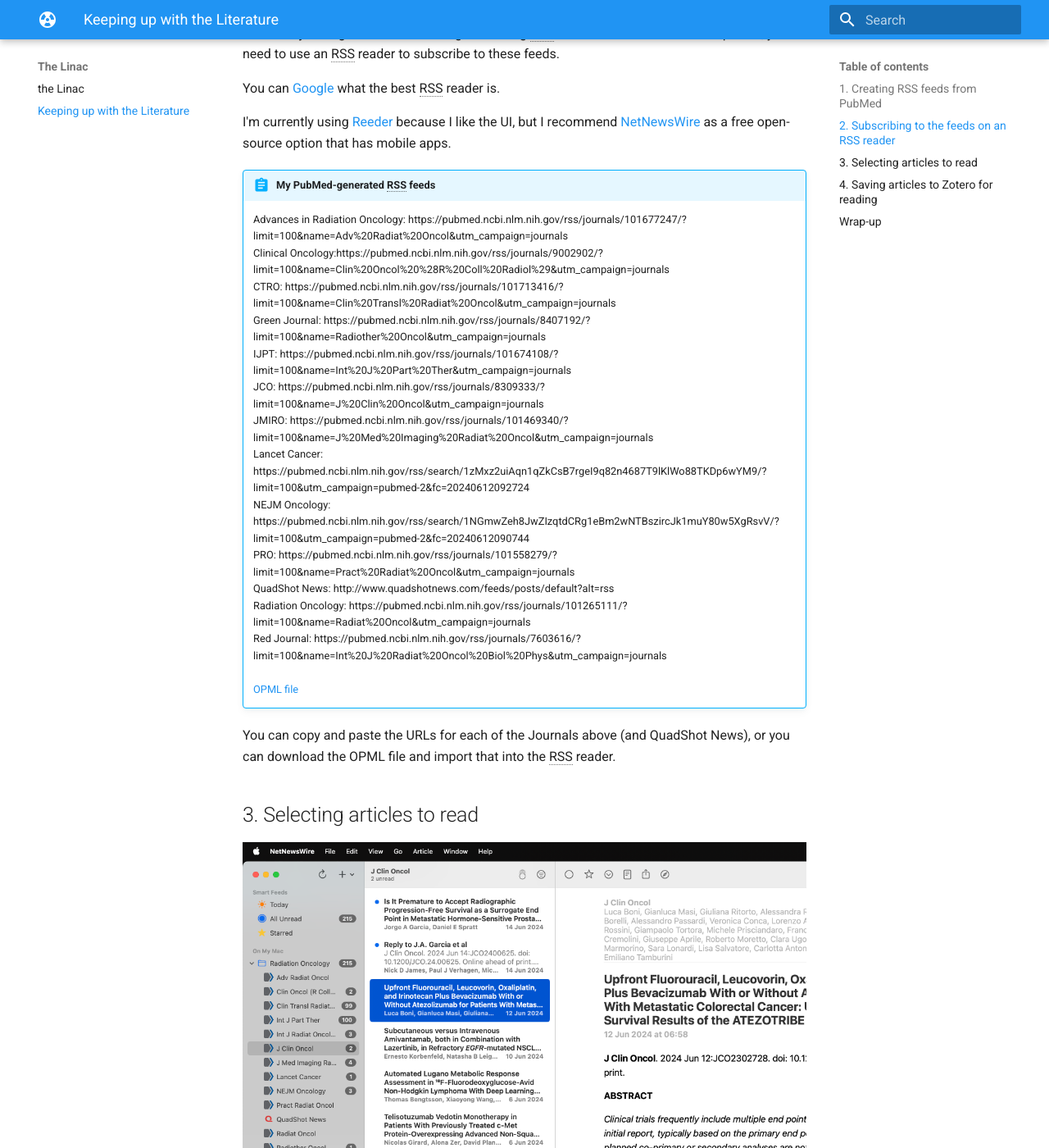
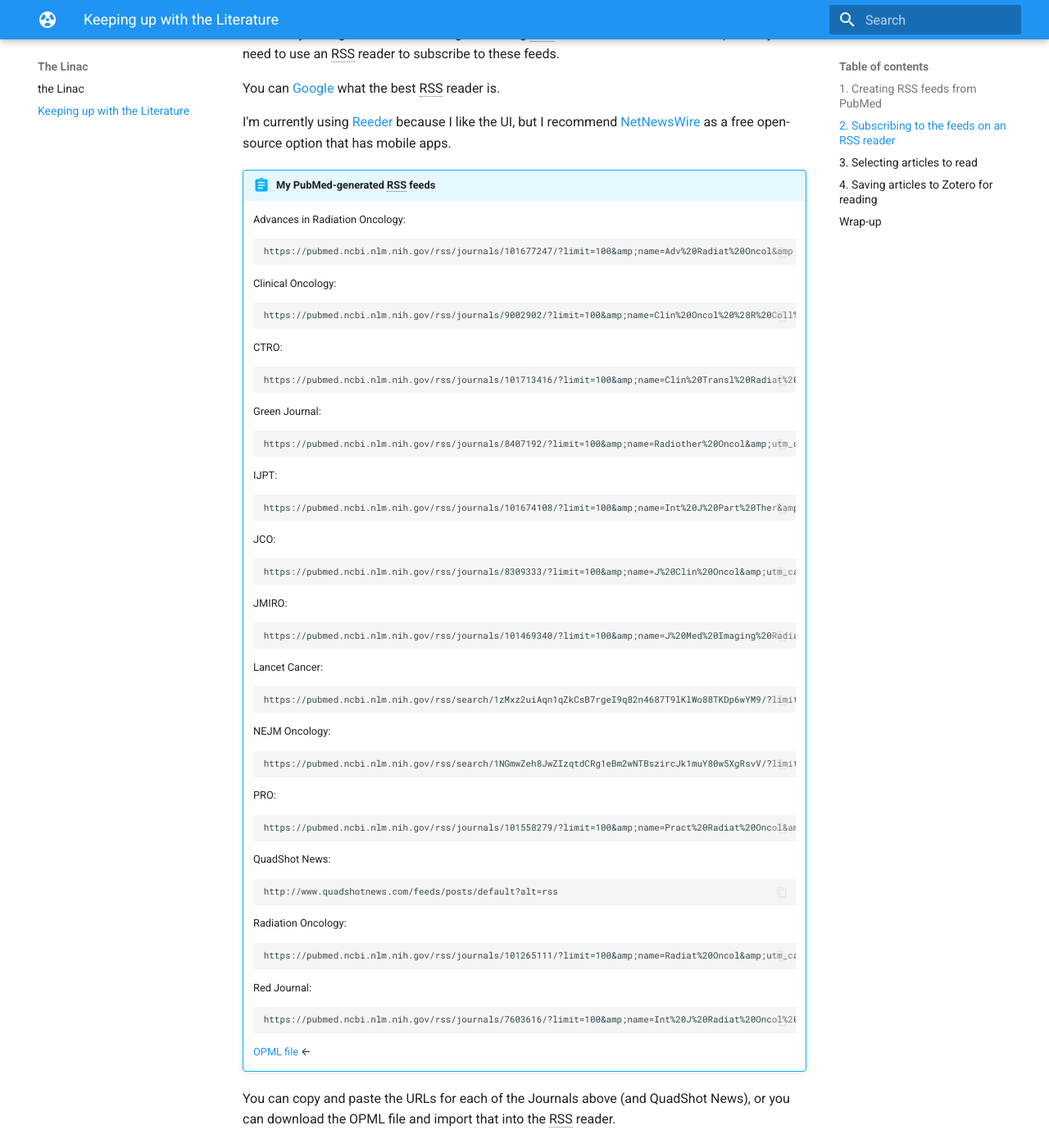
Before and after one commit to fractionasian/thelinac, an MkDocs documentation site: the page built from docs/literature.md, in a window 1280 px wide and 1400 px high, scrolled down 3121 px. Shown: the whole window at 82% size. Built offline with MkDocs 1.6.1 and Material for MkDocs 9.7.7, drawn with Linux system fonts in a browser that asks for light colours; some of the changed lines change nothing that is shown.

Commit message:
fix urls in literature

````diff
--- a/docs/literature.md
+++ b/docs/literature.md
@@ -40,20 +40,59 @@
 I'm currently using [Reeder](https://www.reederapp.com/) because I like the UI, but I recommend [NetNewsWire](https://netnewswire.com/) as a free open-source option that has mobile apps.
 
 !!! abstract "My PubMed-generated RSS feeds"
-    Advances in Radiation Oncology: https://pubmed.ncbi.nlm.nih.gov/rss/journals/101677247/?limit=100&amp;name=Adv%20Radiat%20Oncol&amp;utm_campaign=journals<br>
-    Clinical Oncology:https://pubmed.ncbi.nlm.nih.gov/rss/journals/9002902/?limit=100&amp;name=Clin%20Oncol%20%28R%20Coll%20Radiol%29&amp;utm_campaign=journals<br>
-    CTRO: https://pubmed.ncbi.nlm.nih.gov/rss/journals/101713416/?limit=100&amp;name=Clin%20Transl%20Radiat%20Oncol&amp;utm_campaign=journals<br>
-    Green Journal: https://pubmed.ncbi.nlm.nih.gov/rss/journals/8407192/?limit=100&amp;name=Radiother%20Oncol&amp;utm_campaign=journals<br>
-    IJPT: https://pubmed.ncbi.nlm.nih.gov/rss/journals/101674108/?limit=100&amp;name=Int%20J%20Part%20Ther&amp;utm_campaign=journals<br>
-    JCO: https://pubmed.ncbi.nlm.nih.gov/rss/journals/8309333/?limit=100&amp;name=J%20Clin%20Oncol&amp;utm_campaign=journals<br>
-    JMIRO: https://pubmed.ncbi.nlm.nih.gov/rss/journals/101469340/?limit=100&amp;name=J%20Med%20Imaging%20Radiat%20Oncol&amp;utm_campaign=journals<br>
-    Lancet Cancer: https://pubmed.ncbi.nlm.nih.gov/rss/search/1zMxz2uiAqn1qZkCsB7rgeI9q82n4687T9lKlWo88TKDp6wYM9/?limit=100&amp;utm_campaign=pubmed-2&amp;fc=20240612092724<br>
-    NEJM Oncology: https://pubmed.ncbi.nlm.nih.gov/rss/search/1NGmwZeh8JwZIzqtdCRg1eBm2wNTBszircJk1muY80w5XgRsvV/?limit=100&amp;utm_campaign=pubmed-2&amp;fc=20240612090744<br>
-    PRO: https://pubmed.ncbi.nlm.nih.gov/rss/journals/101558279/?limit=100&amp;name=Pract%20Radiat%20Oncol&amp;utm_campaign=journals<br>
-    QuadShot News: http://www.quadshotnews.com/feeds/posts/default?alt=rss<br>
-    Radiation Oncology: https://pubmed.ncbi.nlm.nih.gov/rss/journals/101265111/?limit=100&amp;name=Radiat%20Oncol&amp;utm_campaign=journals<br>
-    Red Journal: https://pubmed.ncbi.nlm.nih.gov/rss/journals/7603616/?limit=100&amp;name=Int%20J%20Radiat%20Oncol%20Biol%20Phys&amp;utm_campaign=journals<br><br>
-    [OPML file](attachments/RadOnc.opml){:download="RadOnc.opml"}
+    Advances in Radiation Oncology:
+    ```
+    https://pubmed.ncbi.nlm.nih.gov/rss/journals/101677247/?limit=100&amp;name=Adv%20Radiat%20Oncol&amp;utm_campaign=journals
+    ```
+    Clinical Oncology:
+    ```
+    https://pubmed.ncbi.nlm.nih.gov/rss/journals/9002902/?limit=100&amp;name=Clin%20Oncol%20%28R%20Coll%20Radiol%29&amp;utm_campaign=journals
+    ```
+    CTRO:
+    ```
+    https://pubmed.ncbi.nlm.nih.gov/rss/journals/101713416/?limit=100&amp;name=Clin%20Transl%20Radiat%20Oncol&amp;utm_campaign=journals
+    ```
+    Green Journal:
+    ```
+    https://pubmed.ncbi.nlm.nih.gov/rss/journals/8407192/?limit=100&amp;name=Radiother%20Oncol&amp;utm_campaign=journals
+    ```
+    IJPT:
+    ```
+    https://pubmed.ncbi.nlm.nih.gov/rss/journals/101674108/?limit=100&amp;name=Int%20J%20Part%20Ther&amp;utm_campaign=journals
+    ```
+    JCO:
+    ```
+    https://pubmed.ncbi.nlm.nih.gov/rss/journals/8309333/?limit=100&amp;name=J%20Clin%20Oncol&amp;utm_campaign=journals
+    ```
+    JMIRO:
+    ```
+    https://pubmed.ncbi.nlm.nih.gov/rss/journals/101469340/?limit=100&amp;name=J%20Med%20Imaging%20Radiat%20Oncol&amp;utm_campaign=journals
+    ```
+    Lancet Cancer:
+    ```
+    https://pubmed.ncbi.nlm.nih.gov/rss/search/1zMxz2uiAqn1qZkCsB7rgeI9q82n4687T9lKlWo88TKDp6wYM9/?limit=100&amp;utm_campaign=pubmed-2&amp;fc=20240612092724
+    ```
+    NEJM Oncology:
+    ```
+    https://pubmed.ncbi.nlm.nih.gov/rss/search/1NGmwZeh8JwZIzqtdCRg1eBm2wNTBszircJk1muY80w5XgRsvV/?limit=100&amp;utm_campaign=pubmed-2&amp;fc=20240612090744
+    ```
+    PRO:
+    ```
+    https://pubmed.ncbi.nlm.nih.gov/rss/journals/101558279/?limit=100&amp;name=Pract%20Radiat%20Oncol&amp;utm_campaign=journals
+    ```
+    QuadShot News:
+    ```
+    http://www.quadshotnews.com/feeds/posts/default?alt=rss
+    ```
+    Radiation Oncology:
+    ```
+    https://pubmed.ncbi.nlm.nih.gov/rss/journals/101265111/?limit=100&amp;name=Radiat%20Oncol&amp;utm_campaign=journals
+    ```
+    Red Journal:
+    ```
+    https://pubmed.ncbi.nlm.nih.gov/rss/journals/7603616/?limit=100&amp;name=Int%20J%20Radiat%20Oncol%20Biol%20Phys&amp;utm_campaign=journals
+    ```
+    [OPML file](attachments/RadOnc.opml){:download="RadOnc.opml"} <--
 
 You can copy and paste the URLs for each of the Journals above (and QuadShot News), or you can download the OPML file and import that into the RSS reader.
 
--- a/mkdocs.yml
+++ b/mkdocs.yml
@@ -14,6 +14,7 @@
     - search.suggest
     - search.highlight
     - content.tooltips
+    - content.code.copy
 
 plugins:
   - search
@@ -50,9 +51,12 @@
   - pymdownx.snippets:
       auto_append:
         - includes/abbreviations.md
+  - pymdownx.superfences
   - pymdownx.highlight:
       anchor_linenums: true
-  - pymdownx.superfences
+      line_spans: __span
+      pygments_lang_class: true
+  - pymdownx.inlinehilite
 
 watch:
   - includes
````
